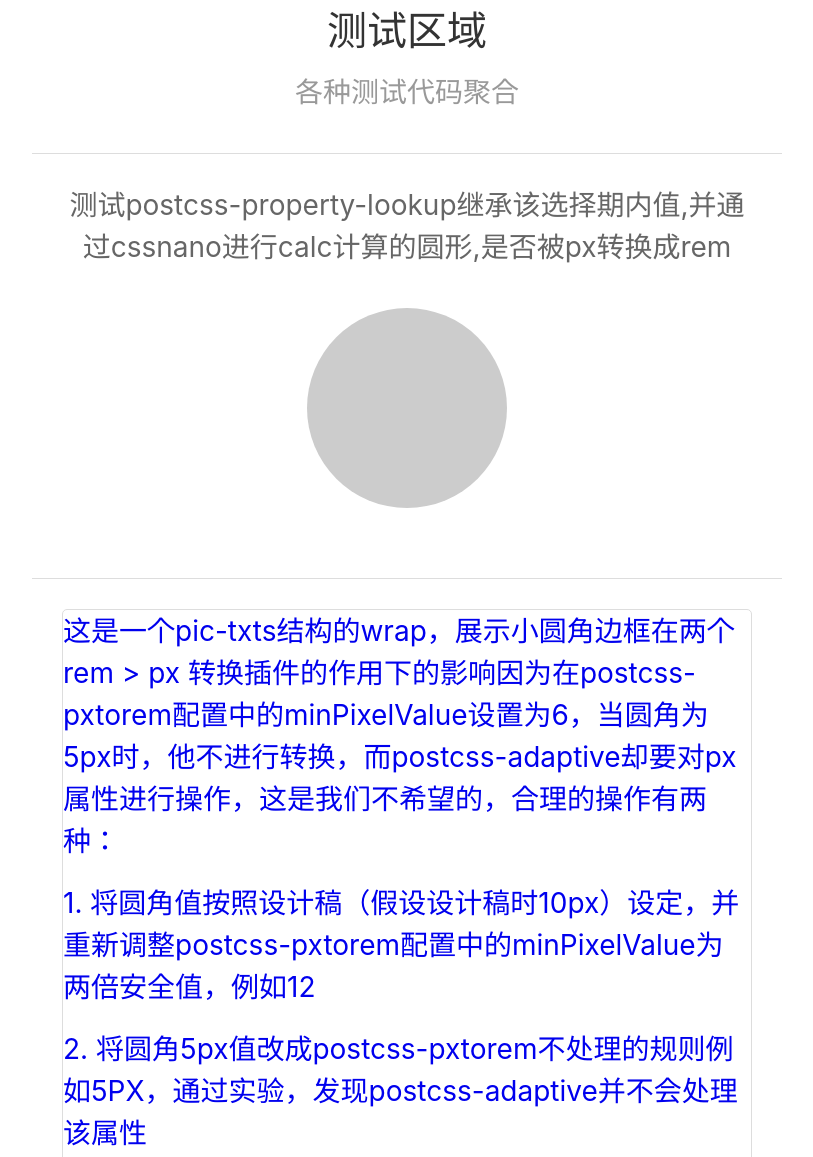
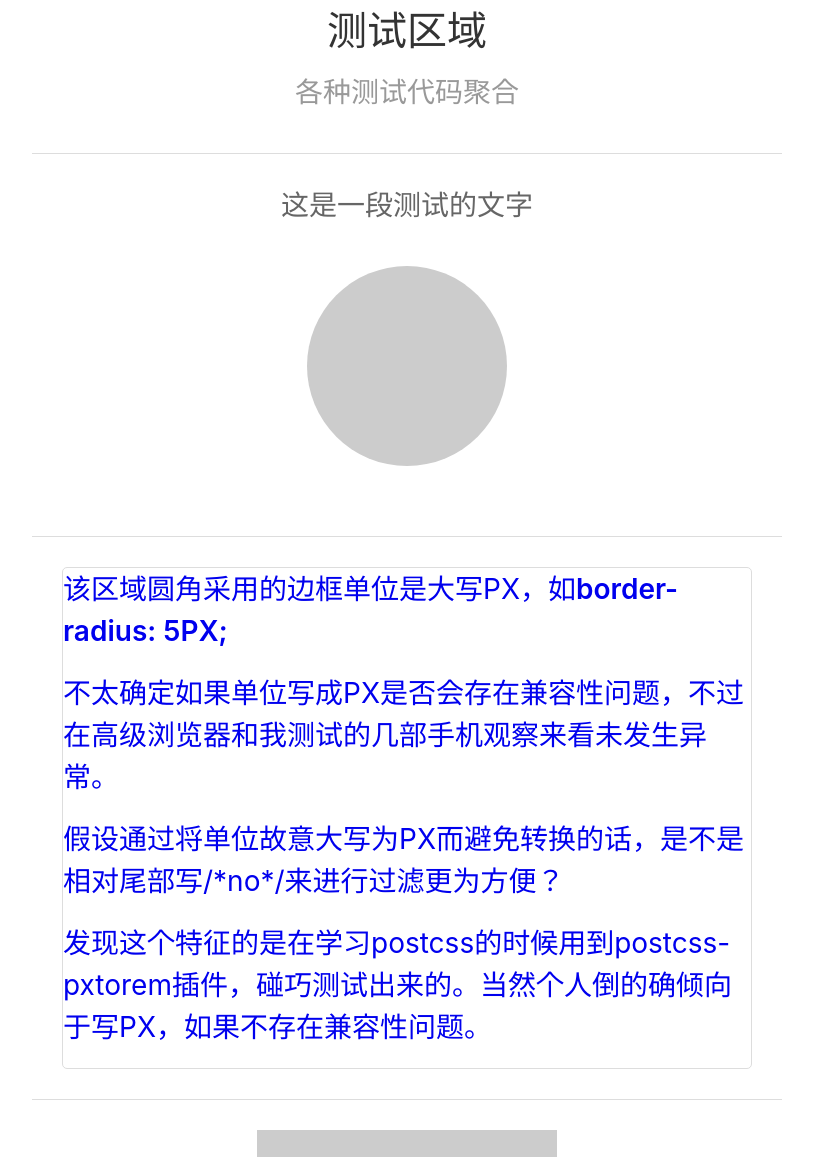
Before and after one commit to 2ue/mobileweb2, a website built with webpack: page src/index.html in a window 1280 px wide. Shown: the part 1240-2397 px from the top of the page, without its empty margins (233-1046 px from the left). Built offline with nearby package versions, Linux system fonts and the light colour scheme.

Commit message:
修改html以正确方式展现结果

```diff
--- a/src/index.html
+++ b/src/index.html
@@ -51,14 +51,15 @@
       </div>
       <div class="bd">
         <div class="test-area">
-          <p>测试postcss-property-lookup继承该选择期内值,并通过cssnano进行calc计算的圆形,是否被px转换成rem</p>
+          <p>这是一段测试的文字</p>
           <div class="test-radius"></div>
         </div>
         <div class="test-area">
           <a href="javascript:;" class="pic-txts">
-            <p>这是一个pic-txts结构的wrap，展示小圆角边框在两个rem > px 转换插件的作用下的影响因为在postcss-pxtorem配置中的minPixelValue设置为6，当圆角为5px时，他不进行转换，而postcss-adaptive却要对px属性进行操作，这是我们不希望的，合理的操作有两种：</p>
-            <p>1. 将圆角值按照设计稿（假设设计稿时10px）设定，并重新调整postcss-pxtorem配置中的minPixelValue为两倍安全值，例如12</p>
-            <p>2. 将圆角5px值改成postcss-pxtorem不处理的规则例如5PX，通过实验，发现postcss-adaptive并不会处理该属性</p>
+            <p>该区域圆角采用的边框单位是大写PX，如<strong>border-radius: 5PX;</strong></p>
+            <p>不太确定如果单位写成PX是否会存在兼容性问题，不过在高级浏览器和我测试的几部手机观察来看未发生异常。</p>
+            <p>假设通过将单位故意大写为PX而避免转换的话，是不是相对尾部写/*no*/来进行过滤更为方便？</p>
+            <p>发现这个特征的是在学习postcss的时候用到postcss-pxtorem插件，碰巧测试出来的。当然个人倒的确倾向于写PX，如果不存在兼容性问题。</p>
           </a>
         </div>
         <div class="test-area">
```
Also changed, not shown: README.md.
